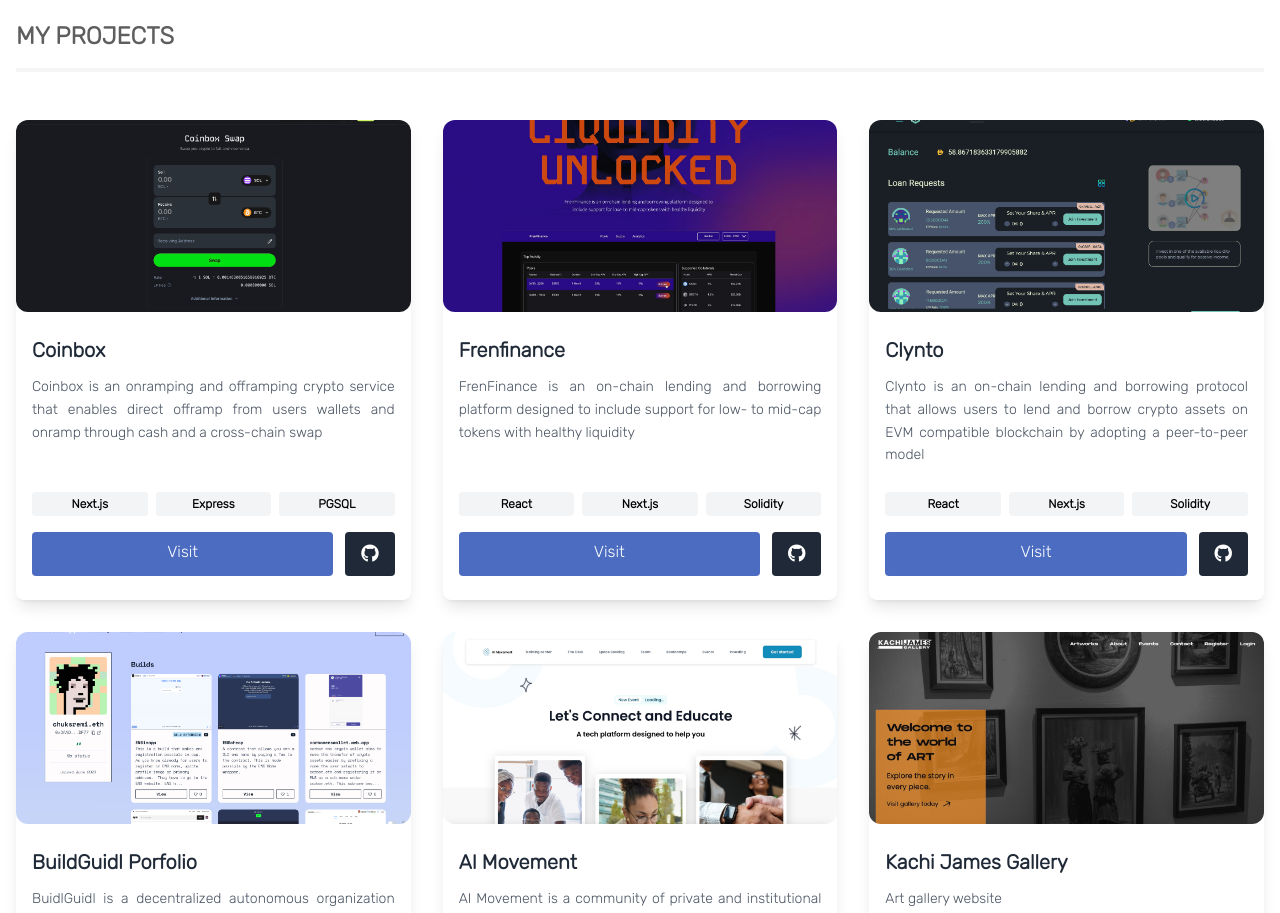
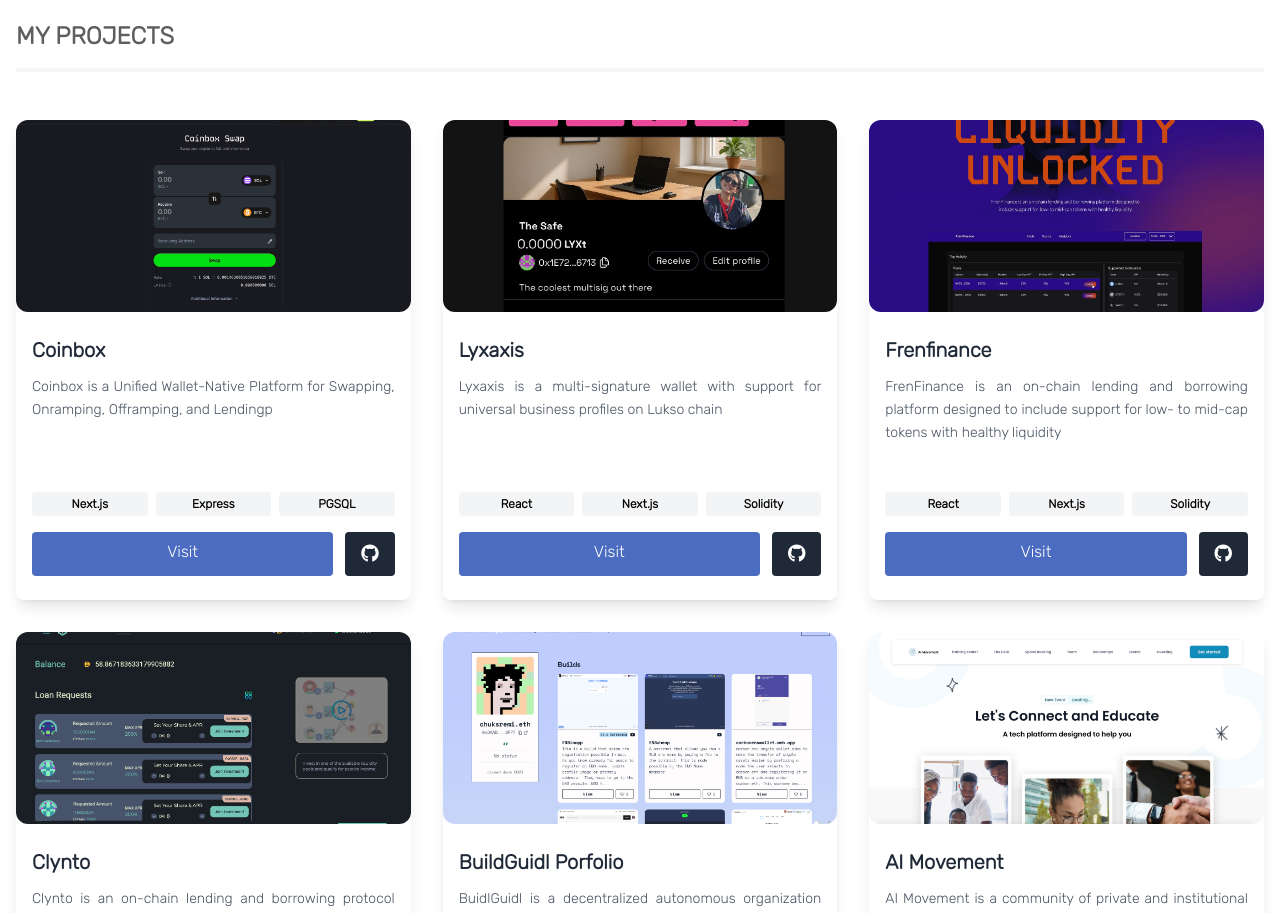
Before and after one commit to Chuksremi15/chuksremyporfolio, a React (Vite) app: page / in a window 1280 px wide. Shown: the part 860-1773 px from the top of the page. Built offline with nearby package versions, Linux system fonts and the light colour scheme.

Commit message:
fix: add new project lyxaxis

```diff
--- a/src/data/index.js
+++ b/src/data/index.js
@@ -23,10 +23,20 @@
     img: `./img/projects/coinbox.jpg`,
     name: "Coinbox",
     description:
-      "Coinbox is an onramping and offramping crypto service that enables direct offramp from users wallets and onramp through cash and a cross-chain swap",
+      "Coinbox is a Unified Wallet-Native Platform for Swapping, Onramping, Offramping, and Lendingp",
     link: "https://coinbox.vercel.app/",
     gitLink: "https://github.com/chuksremi15",
     techStack: ["Next.js", "Express", "PGSQL"],
+  },
+  {
+    dataAos: "fade-up",
+    img: `./img/projects/lyxaxis.jpg`,
+    name: "Lyxaxis",
+    description:
+      "Lyxaxis is a multi-signature wallet with support for universal business profiles on Lukso chain",
+    link: "https://www.lyxaxis.xyz/",
+    gitLink: "https://github.com/dewdrip/lyxaxis",
+    techStack: ["React", "Next.js", "Solidity"],
   },
   {
     dataAos: "fade-up",
```
Also changed, not shown: public/img/projects/lyxaxis.jpg (added).
